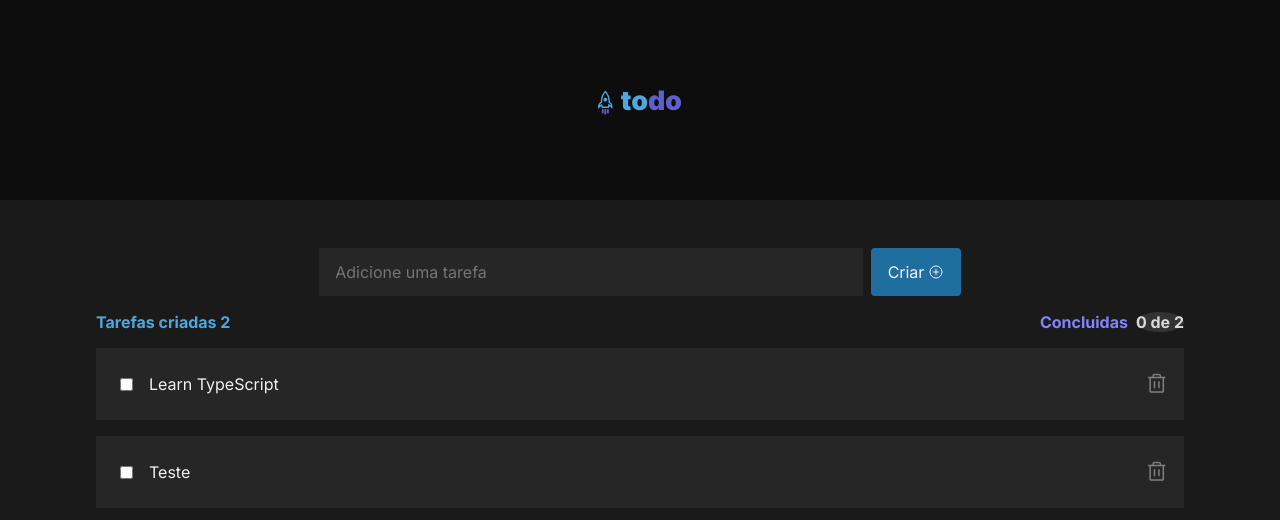
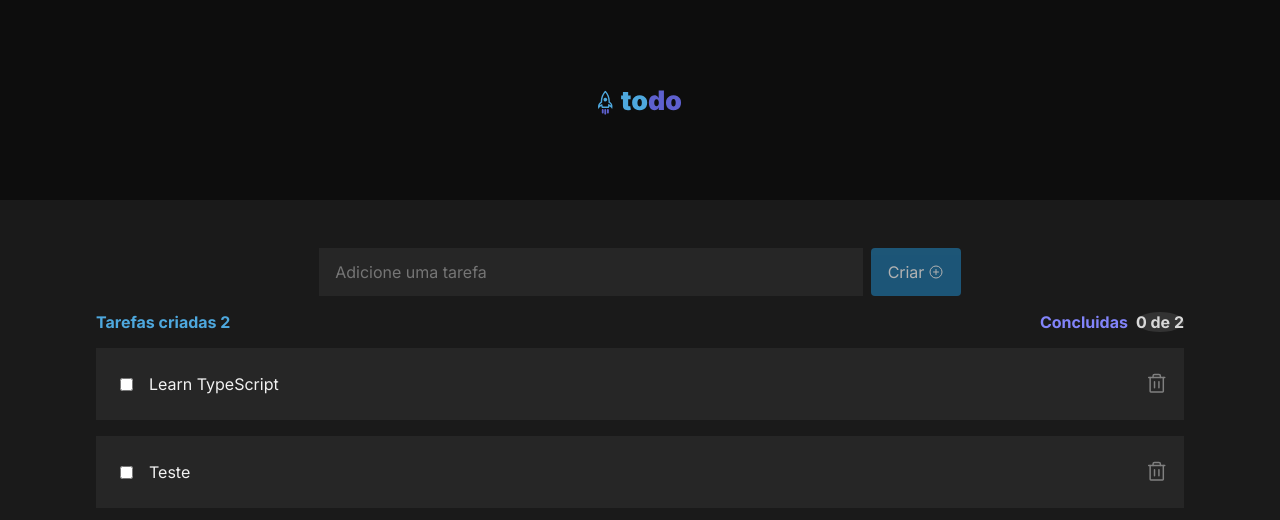
Before and after one commit to GuilhermeFujita/ignite-2022-desafio-01-todo, a React (Vite) app in the folder todo-ignite/: page / in a window 1280 px wide. Shown: the top 520 px of the page. Built offline with nearby package versions, Linux system fonts and the light colour scheme.

Commit message:
Added form validation

```diff
--- a/todo-ignite/src/components/Todos.module.css
+++ b/todo-ignite/src/components/Todos.module.css
@@ -35,6 +35,13 @@
   color: var(--gray-100);
   border: none;
   padding: 0.25rem;
+  cursor: pointer;
+}
+
+.todoInput button[type=submit]:disabled {
+  cursor: not-allowed;
+  opacity: 0.7;
+
 }
 
 .todoInput button:hover {
--- a/todo-ignite/src/components/Todos.tsx
+++ b/todo-ignite/src/components/Todos.tsx
@@ -55,7 +55,7 @@
             value={newTodo}
             onChange={handleNewTodoChange}
           />
-          <button type='submit'>
+          <button type='submit' disabled={newTodo.length === 0}>
             Criar
             <PlusCircle />
           </button>
```
